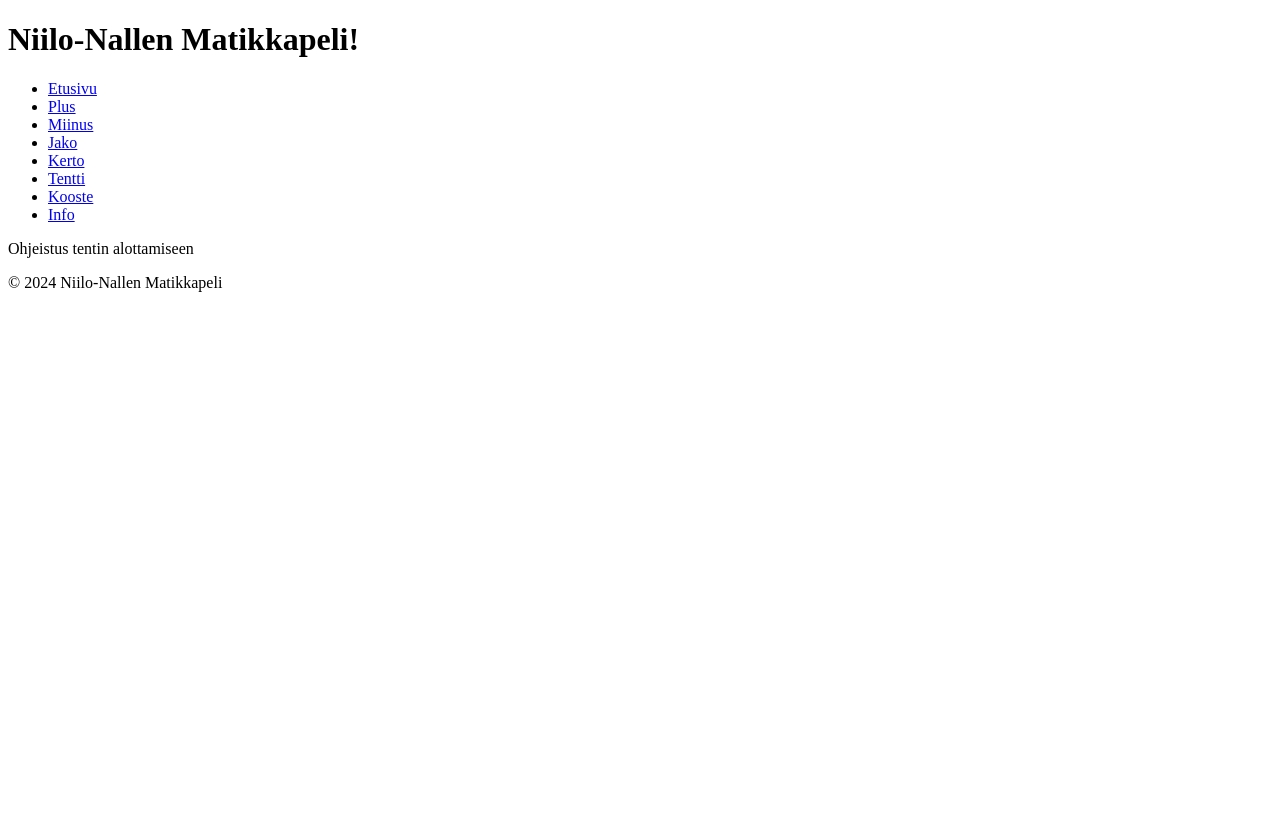
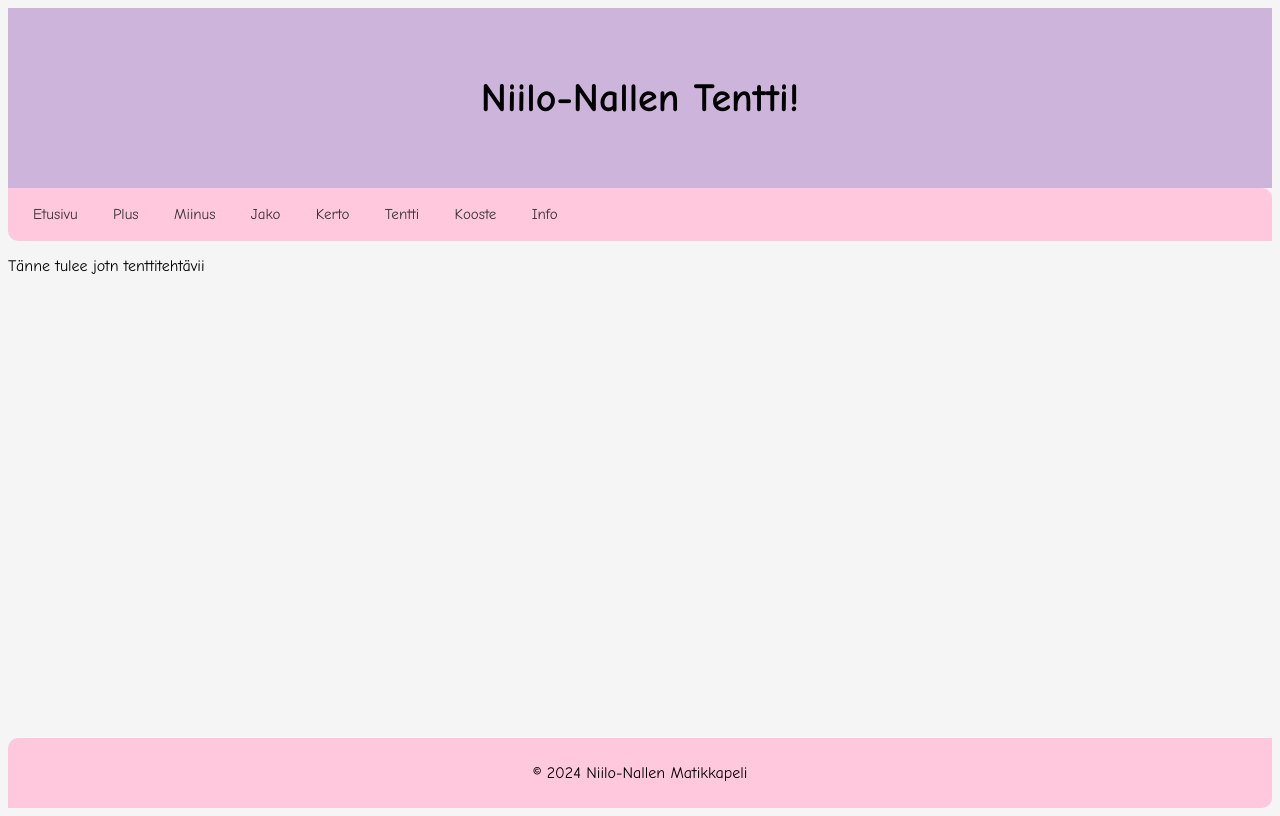
Before and after one commit to luttinenjoni/TIK23_web_10, a plain HTML site: page web_10_TIK23SP/unna_tentti/tentti.html in a window 1280 px wide. Drawn offline with Linux system fonts and the light colour scheme.

Commit message:
html&css
html korjauksia ja css luomista

```diff
--- a/web_10_TIK23SP/unna_tentti/tentti.css
+++ b/web_10_TIK23SP/unna_tentti/tentti.css
@@ -0,0 +1,63 @@
+body {
+    display: flex;
+    flex-direction: column;
+    min-height: 100vh;
+    background-color: whitesmoke;
+    font-family: "Comic Sans MS", cursive;
+
+}
+
+.header, h1{
+    padding: 20px;
+    text-align: center;
+    background-color: #CDB4DB;
+    font-family: "Comic Sans MS", cursive;
+    font-size: 40px;
+}
+
+.navbar {
+    display: flex;
+}
+
+.navbar ul {
+    list-style-type: none;
+    width: 100%;
+    border-radius: 0px 10px;
+    padding: 10px;
+    background-color: #FFC8DD;
+}
+
+.navbar li {
+    display: inline-block;
+}
+
+.navbar li a {
+    font-family: "Comic Sans MS", cursive;
+    font-size: 15px;
+    display: inline-block;
+    color: #333;
+    text-decoration: none;
+    padding: 0.5em 1em;
+}
+
+.navbar * {
+    margin: 0;
+    padding: 0;
+}
+
+.navbar li a:hover {
+    background-color: #FFAFCC;
+    font-weight: bold;
+    border-radius: 15PX 50PX;
+}
+
+.main{
+    flex: 1;
+}
+
+.footer {
+    padding: 10px;
+    text-align: center;
+    background-color: #FFC8DD;
+    border-radius: 10px 0px;
+}
--- a/web_10_TIK23SP/unna_tentti/tentti.html
+++ b/web_10_TIK23SP/unna_tentti/tentti.html
@@ -4,14 +4,13 @@
     <meta charset="UTF-8">
     <meta name="viewport" content="width=device-width, initial-scale=1.0">
     <link rel="stylesheet" href="./tentti.css">
-    <title>Niilo-Nallen Matikkapeli</title>
+    <title>Niilo-Nallen Tenttisivu</title>
 </head>
 <body>
-    <header>
-        <h1>Niilo-Nallen Matikkapeli!</h1>
-    </header>
-    <nav>
-      <div>
+    <div class="header">
+        <h1>Niilo-Nallen Tentti!</h1>
+    </div>
+    <div class="navbar">
         <ul>
             <li><a href="./etusivu.html">Etusivu</a></li>
             <li><a href="../mikko_plus/plus.html">Plus</a></li>
@@ -22,16 +21,13 @@
             <li><a href="./koostesivu.html">Kooste</a></li>
             <li><a href="./infosivu.html">Info</a></li>
         </ul>
-      </div>
-    </nav>
-    <main>
-        <section>
-          <!-- <img src="Nalle kuva tähän" alt="kuvateksti tähä"> -->
-          <p>Ohjeistus tentin alottamiseen</p>
-        </section>
-    </main>
-    <footer>
+    </div>
+    <div class="main">
+        <!-- <img src="Nalle kuva tähän" alt="kuvateksti tähä"> -->
+        <p>Tänne tulee jotn tenttitehtävii</p>
+    </div>
+    <div class="footer">
         <p>&copy; 2024 Niilo-Nallen Matikkapeli</p>
-    </footer>
+    </div>
 </body>
 </html>
--- a/web_10_TIK23SP/yhteiset/css_yht/yhteiset.css
+++ b/web_10_TIK23SP/yhteiset/css_yht/yhteiset.css
@@ -0,0 +1,63 @@
+body {
+    display: flex;
+    flex-direction: column;
+    min-height: 100vh;
+    background-color: whitesmoke;
+    font-family: "Comic Sans MS", cursive;
+
+}
+
+.header, h1{
+    padding: 20px;
+    text-align: center;
+    background-color: #CDB4DB;
+    font-family: "Comic Sans MS", cursive;
+    font-size: 40px;
+}
+
+.navbar {
+    display: flex;
+}
+
+.navbar ul {
+    list-style-type: none;
+    width: 100%;
+    border-radius: 0px 10px;
+    padding: 10px;
+    background-color: #FFC8DD;
+}
+
+.navbar li {
+    display: inline-block;
+}
+
+.navbar li a {
+    font-family: "Comic Sans MS", cursive;
+    font-size: 15px;
+    display: inline-block;
+    color: #333;
+    text-decoration: none;
+    padding: 0.5em 1em;
+}
+
+.navbar * {
+    margin: 0;
+    padding: 0;
+}
+
+.navbar li a:hover {
+    background-color: #FFAFCC;
+    font-weight: bold;
+    border-radius: 15PX 50PX;
+}
+
+.main{
+    flex: 1;
+}
+
+.footer {
+    padding: 10px;
+    text-align: center;
+    background-color: #FFC8DD;
+    border-radius: 10px 0px;
+}
```
Also changed, not shown: web_10_TIK23SP/yhteiset/etusivu.html (+10 -14 lines), web_10_TIK23SP/yhteiset/infosivu.html (+10 -13 lines), web_10_TIK23SP/yhteiset/koostesivu.html (+10 -13 lines).
